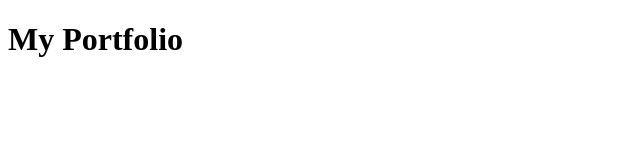
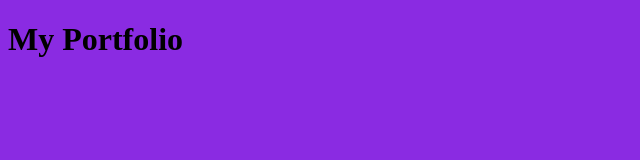
Before and after one commit to batteries76/portfolio, a plain HTML site: page index.html in a window 1280 px wide. Shown: the whole page, without its empty margins (0-640 px from the left). Drawn offline with Linux system fonts and the light colour scheme.

Commit message:
changed to horrific bg colour

```diff
--- a/index.html
+++ b/index.html
@@ -4,6 +4,7 @@
     <meta charset="UTF-8">
     <meta name="viewport" content="width=device-width, initial-scale=1.0">
     <meta http-equiv="X-UA-Compatible" content="ie=edge">
+    <link rel="stylesheet" href="./styles.css">
     <title>Document</title>
 </head>
 <body>
--- a/styles.css
+++ b/styles.css
@@ -0,0 +1,3 @@
+body {
+    background-color: blueviolet;
+}
```
